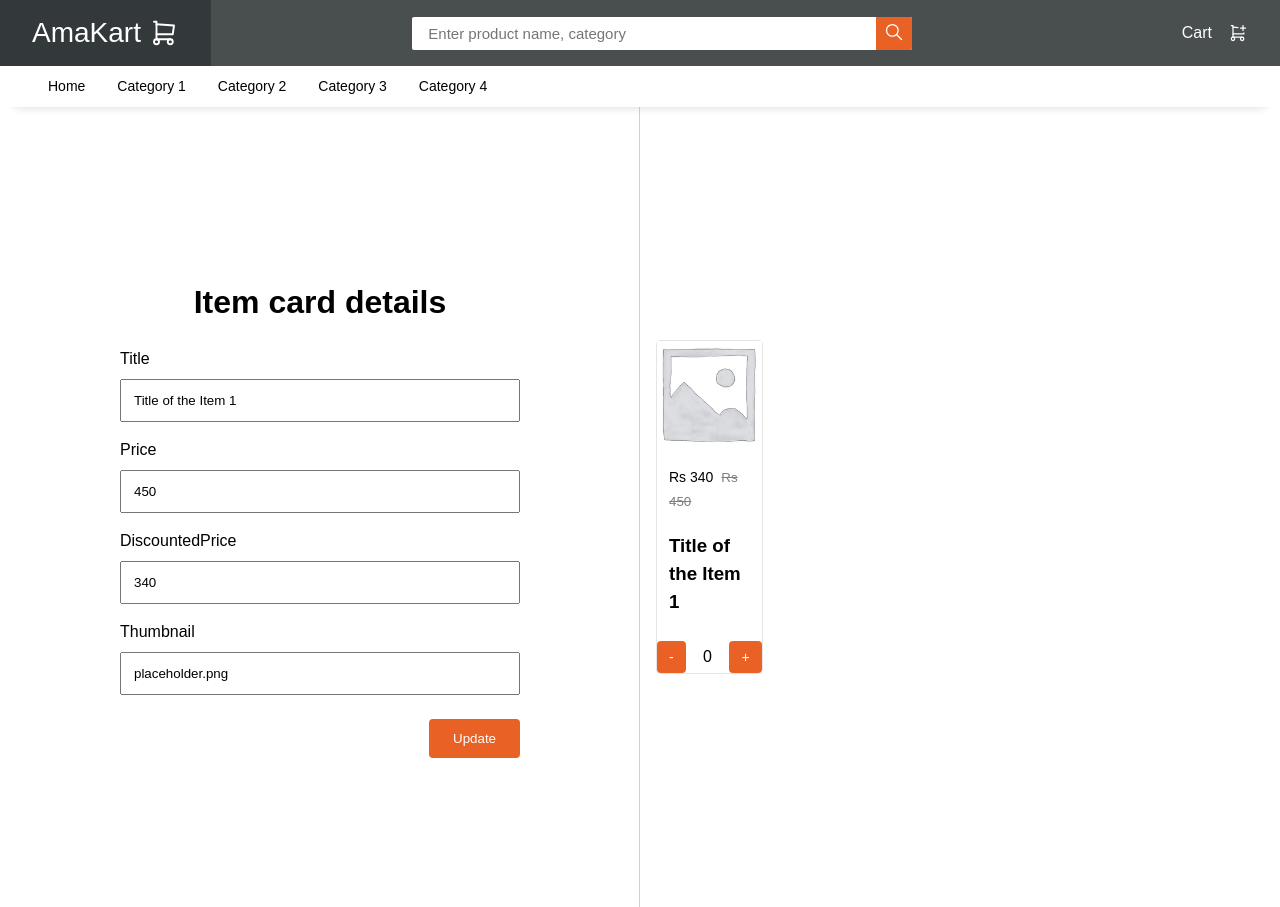
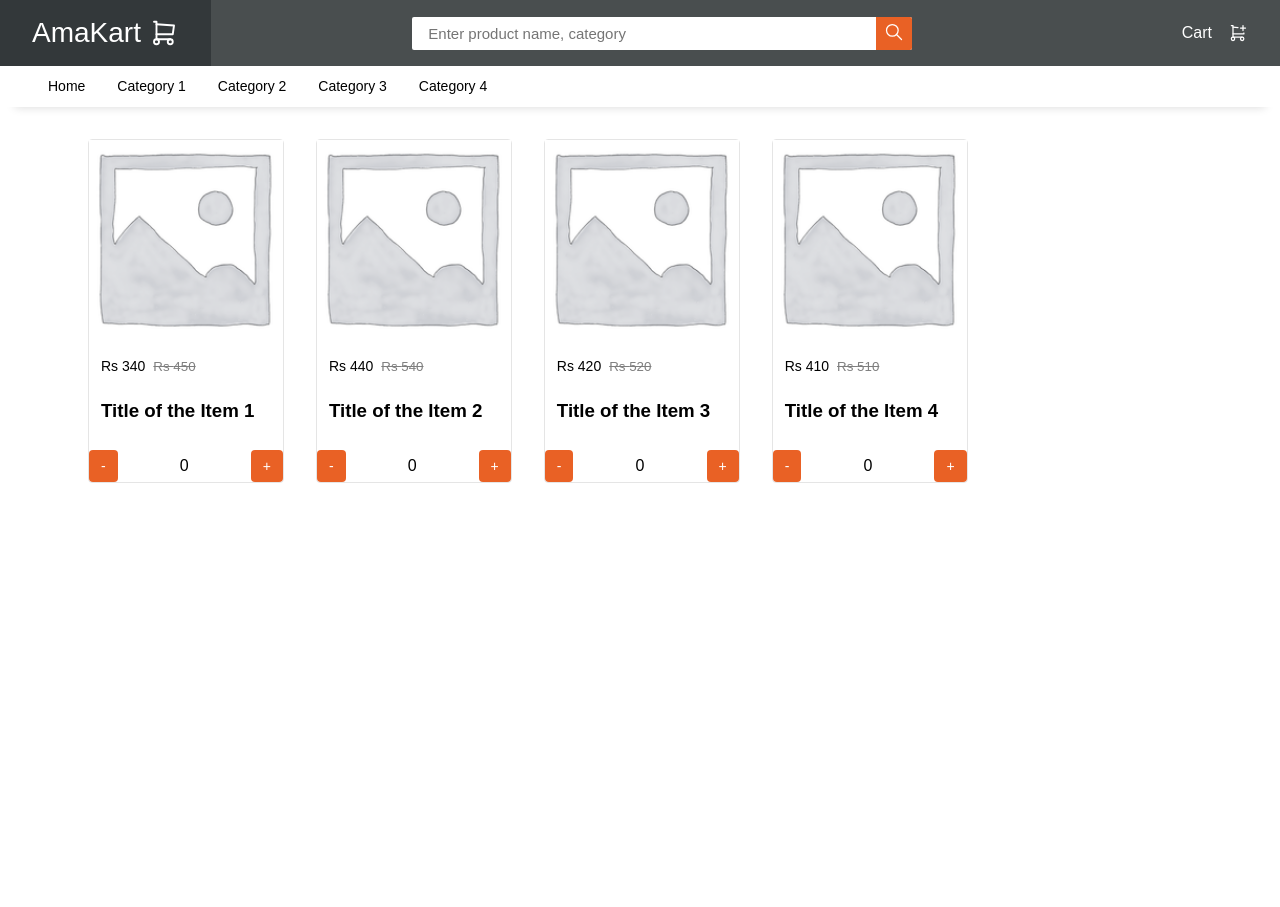
Before and after one commit to deepak-mahto/ReactLearnings, a React (Create React App) app in the folder hello-world/: page / in a window 1280 px wide. Built offline with nearby package versions, Linux system fonts and the light colour scheme.

Commit message:
working on key props

```diff
--- a/hello-world/src/components/Products/products.js
+++ b/hello-world/src/components/Products/products.js
@@ -1,8 +1,8 @@
 import { useState } from "react";
 import ListItem from "./ListItems/ListItem";
-import Form from "./Form";
+// import Form from "./Form";
 
-const Products = () => {
+/** const Products = () => {
   const [item, setItem] = useState({
     id: 0,
     discountedPrice: 340,
@@ -41,6 +41,52 @@ const Products = () => {
       </div>
     </div>
   );
+}; **/
+
+const Products = () => {
+  const [items, setItems] = useState([
+    {
+      id: 0,
+      title: "Title of the Item 1",
+      price: 450,
+      discountedPrice: 340,
+      thumbnail: "placeholder.png",
+    },
+    {
+      id: 1,
+      title: "Title of the Item 2",
+      price: 540,
+      discountedPrice: 440,
+      thumbnail: "placeholder.png",
+    },
+    {
+      id: 2,
+      title: "Title of the Item 3",
+      price: 520,
+      discountedPrice: 420,
+      thumbnail: "placeholder.png",
+    },
+    {
+      id: 3,
+      title: "Title of the Item 4",
+      price: 510,
+      discountedPrice: 410,
+      thumbnail: "placeholder.png",
+    },
+  ]);
+
+  return (
+    <div className={"product-list"}>
+      <div className={"product-list--wrapper"}>
+        {/* <ListItem data={items[0]}></ListItem>
+        <ListItem data={items[1]}></ListItem> */}
+        {items.map((item) => {
+          // console.log(item);
+          return <ListItem data={item} />;
+        })}
+      </div>
+    </div>
+  );
 };
 
 export default Products;
--- a/hello-world/src/styles/items.scss
+++ b/hello-world/src/styles/items.scss
@@ -1,4 +1,4 @@
-/*.product-list {
+.product-list {
     padding: 16px 32px;
     width: 100%;
     min-height: 100vh;
@@ -8,7 +8,7 @@
         padding-left: 40px;
         flex-wrap: wrap;
     }
-} */
+}
 
 .product-wrapper {
     display: flex;
```
